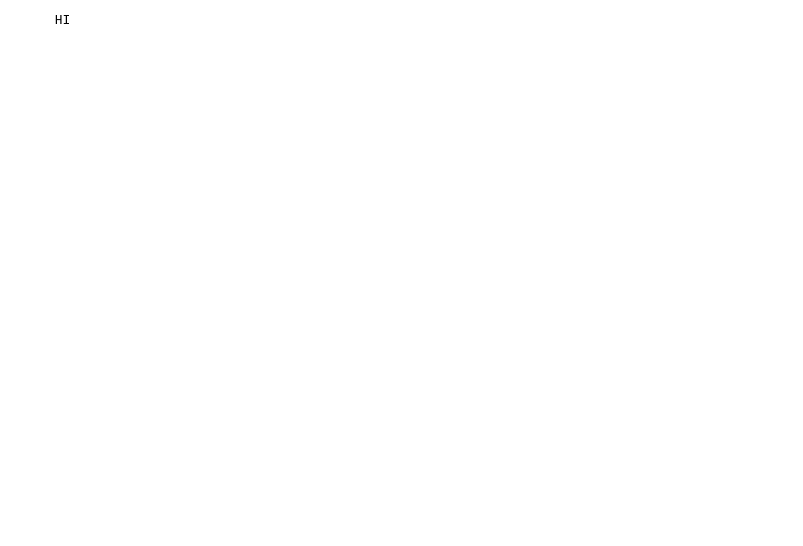
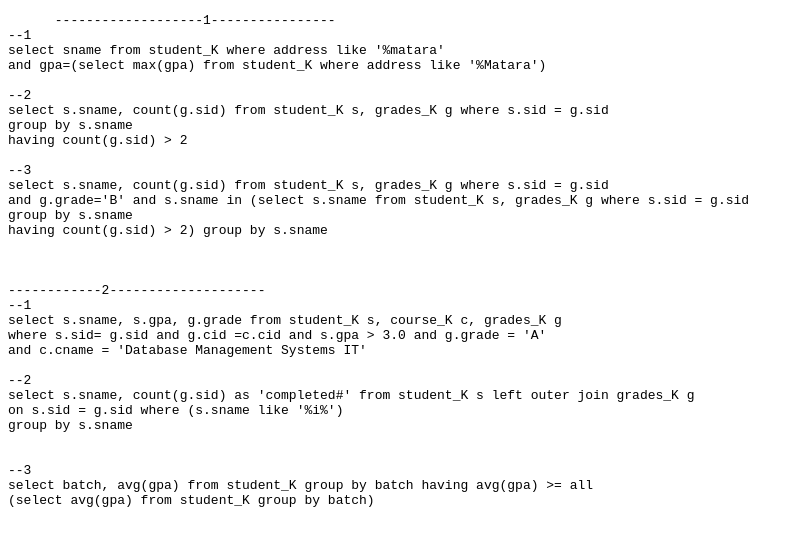
Before and after one commit to it21166556/it21166556.github.io, a plain HTML site: page index.html in a window 1280 px wide. Shown: the whole page, without its empty margins (0-803 px from the left). Drawn offline with Linux system fonts and the light colour scheme.

Commit message:
Update index.html

```diff
--- a/index.html
+++ b/index.html
@@ -8,7 +8,39 @@
 </head>
 <body>
   <pre>
-      HI
+      -------------------1----------------
+--1
+select sname from student_K where address like '%matara'
+and gpa=(select max(gpa) from student_K where address like '%Matara')
+
+--2
+select s.sname, count(g.sid) from student_K s, grades_K g where s.sid = g.sid
+group by s.sname
+having count(g.sid) > 2
+
+--3
+select s.sname, count(g.sid) from student_K s, grades_K g where s.sid = g.sid
+and g.grade='B' and s.sname in (select s.sname from student_K s, grades_K g where s.sid = g.sid
+group by s.sname
+having count(g.sid) > 2) group by s.sname
+
+
+
+------------2--------------------
+--1
+select s.sname, s.gpa, g.grade from student_K s, course_K c, grades_K g
+where s.sid= g.sid and g.cid =c.cid and s.gpa > 3.0 and g.grade = 'A'
+and c.cname = 'Database Management Systems IT'
+
+--2
+select s.sname, count(g.sid) as 'completed#' from student_K s left outer join grades_K g
+on s.sid = g.sid where (s.sname like '%i%')
+group by s.sname
+
+
+--3
+select batch, avg(gpa) from student_K group by batch having avg(gpa) >= all
+(select avg(gpa) from student_K group by batch)
 
   </pre>
 </body>
```
